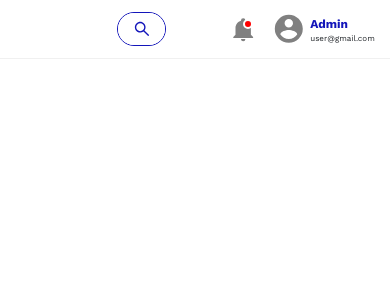
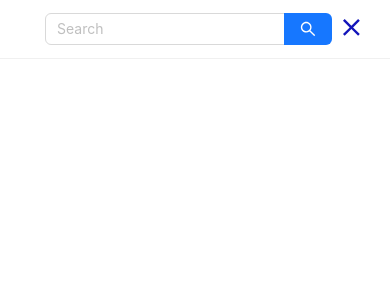
Before and after one commit to dayo4/university-management-system, a React (Create React App) app: page /management/topnav in a window 390 px wide. Both pictures are taken after a click on the button 141 px from the left and 29 px from the top of the page. Shown: the top 300 px of the page. Built offline with nearby package versions, Linux system fonts and the light colour scheme.

Commit message:
completed redesign

```diff
--- a/src/components/Management/Topnav/Topnav.js
+++ b/src/components/Management/Topnav/Topnav.js
@@ -2,6 +2,7 @@ import React, { useRef, useState, useEffect } from "react";
 import Icon from '@mdi/react';
 import {
   mdiBell,
+  mdiClose,
   mdiAccountCircle
 } from '@mdi/js';
 import { Input, Popover, Divider } from 'antd';
@@ -16,23 +17,38 @@ const Topnav = (props) => {
   // search
   const [show, setShow] = useState(true);
   const [navshow, setNavshow] = useState(false);
+  const [showMobileSearch, setShowMobileSearch] = useState(false);
+  const [mobileScreen, setMobileScreen] = useState(false);
   const [searching, setsearching] = useState(false);
-  const clientWidth = useRef(575)
 
   // Setup Component methods
   function onSearch() {
-    setsearching(true)
-    setTimeout(() => {
-      setsearching(false)
+    // If its currently a mobile display, first click expands the search box. Otherwise just start the search function.
+    if (mobileScreen && !showMobileSearch) {
+      setShowMobileSearch(true)
+    }
+    else {
+      setsearching(true)
+      setTimeout(() => {
+        setsearching(false)
 
-    }, 2000)
+      }, 2000)
+    }
   }
 
   useEffect(() => {
-    clientWidth.current = window.innerWidth
-    window.addEventListener("resize", () => {
-      clientWidth.current = window.innerWidth
-    })
+    function handleResize() {
+      if (window.innerWidth <= 575) {
+        setMobileScreen(true)
+      }
+      else {
+        setMobileScreen(false)
+        setShowMobileSearch(false)
+      }
+    }
+    handleResize()
+
+    window.addEventListener("resize", handleResize)
   })
 
   return (
@@ -43,8 +59,14 @@ const Topnav = (props) => {
           <h5 className="Heading">{props.title}</h5>
 
           {/* SEARCH BAR */}
-          <div className={"SearchBar" + (clientWidth <= 575 ? "SmallScreen" : "")}>
+          <div className={"SearchBar " + (mobileScreen && !showMobileSearch ? "SmallScreen" : "SmallScreenSearch")}>
             <Search className="Input" placeholder="Search" loading={searching} enterButton onSearch={onSearch}
+            />
+            <Icon path={mdiClose}
+              onClick={() => setShowMobileSearch(false)}
+              size={1.2}
+              title="close"
+              className={mobileScreen && showMobileSearch ? "CloseIcon" : "HideCloseIcon"}
             />
           </div>
 
@@ -59,7 +81,7 @@ const Topnav = (props) => {
             </div>
 
             <Popover className="Profile" placement="bottomRight" title={
-                  <Divider plain><b>Admin</b></Divider>
+              <Divider plain><b>Admin</b></Divider>
             } content={
               <div className="Details">
                 <small>user@gmail.com</small>
--- a/src/components/Management/Topnav/Topnav.scss
+++ b/src/components/Management/Topnav/Topnav.scss
@@ -41,9 +41,11 @@ $form-bg-color: #f4f7fd;
             width: 300px;
         }
 
-        // & .ant-input-group-addon {
-        //     // background-color: $primary-t-color !important;
-        // }
+        & .HideCloseIcon {
+            //only shows on small screen search
+            display: none;
+        }
+
         & button {
             display: flex;
             align-items: center;
@@ -152,27 +154,27 @@ $form-bg-color: #f4f7fd;
             font-size: 16px;
         }
 
-        & .SearchBar:not(.SmallScreen) {
-            & input {
-                display: none;
+        & .SearchBar.SmallScreenSearch {
+            position: absolute;
+            width: 100%;
+            z-index: 102;
+            background-color: white;
+            padding-right: 7px;
+
+            & .Input {
+                width: 75%;
             }
-            & .Input {
-                width: 40px;
-                & .ant-input-group-addon {
-                    overflow: hidden;
-                    border-radius: 28px;
-                    border: solid $primary-t-color 1px !important;
-                }
-                & .ant-input-group-addon * {
-                    background-color: white;
-                    color: $primary-t-color;
-                }
+            & .CloseIcon {
+                color: $primary-t-color;
+                margin-left: 5px;
+                cursor: pointer;
             }
         }
         & .SearchBar.SmallScreen {
             & input {
-                // display: none;
-                width: 0 !important;
+                width: 0;
+                height: 0;
+                padding: 0;
             }
             & .Input {
                 width: 40px;
```
